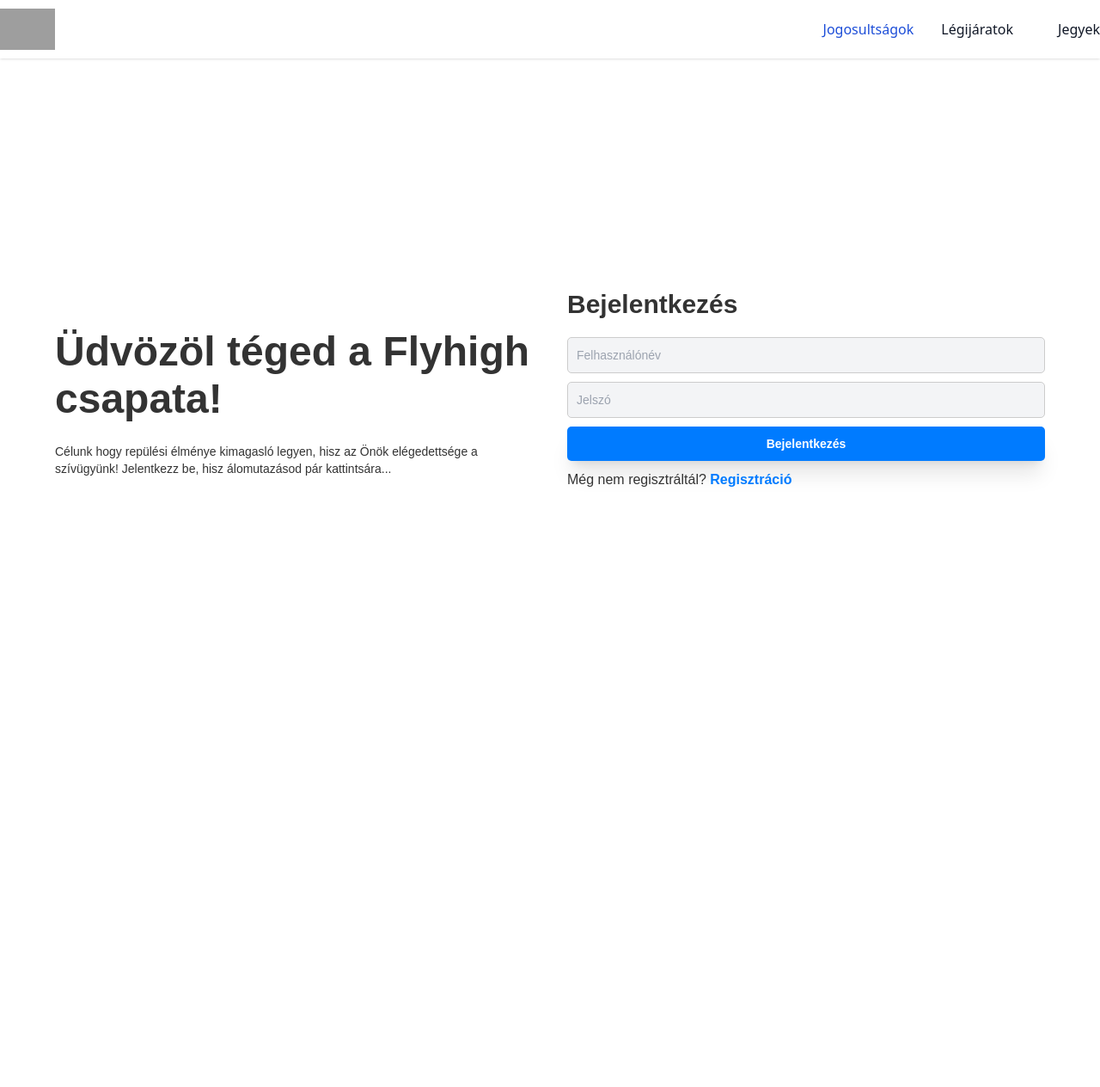
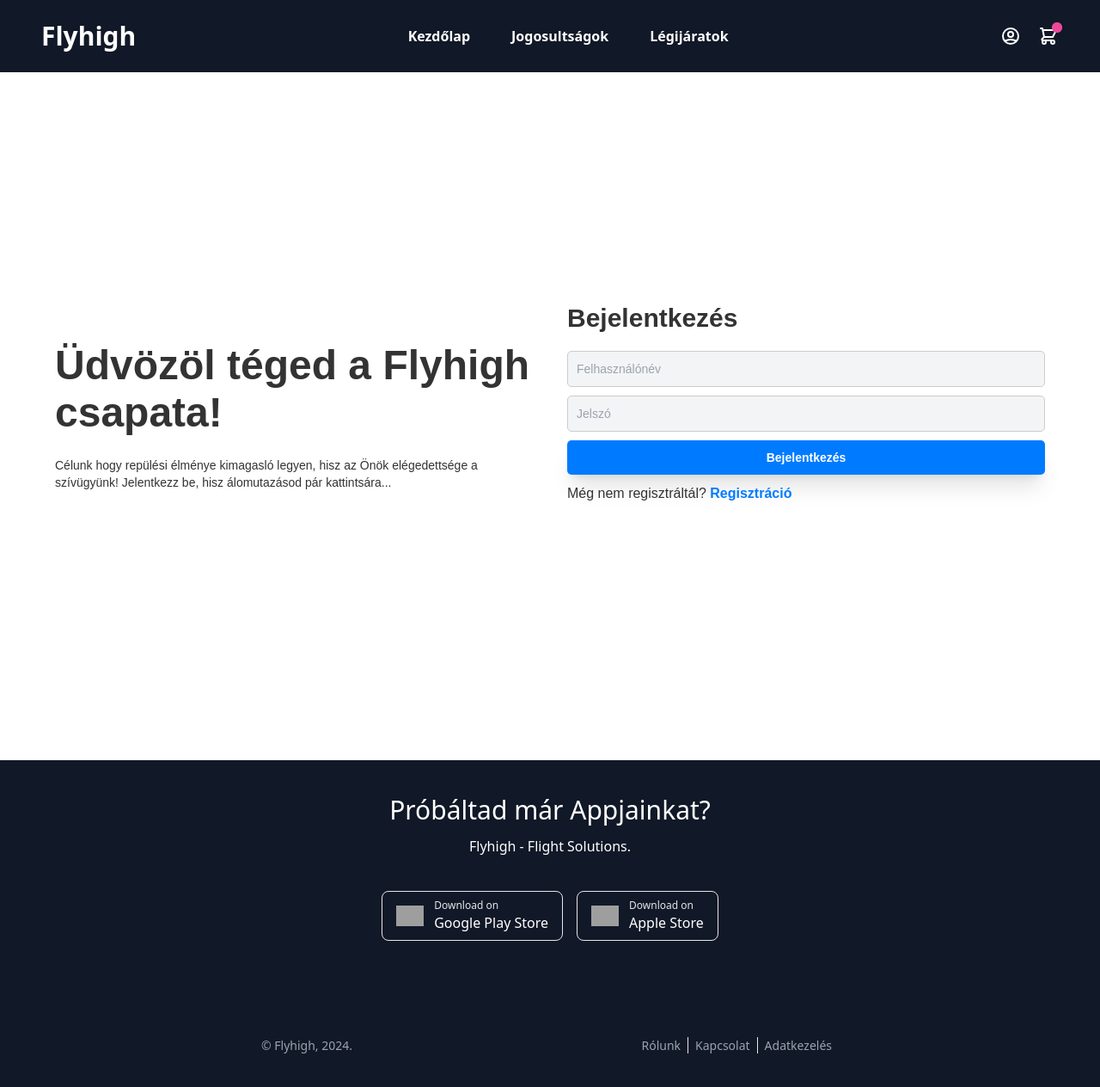
Before and after one commit to szt2mulben/FlyHigh, a Vue app in the folder Frontend/flyhigh-web-beta1.0/: page /loginregister in a window 1280 px wide. Shown: the whole page at 86% size. Before the commit the page ends 868 px from the top, so only its background shows below. Built offline with nearby package versions, Linux system fonts and the light colour scheme; grey boxes are pictures that could not be loaded; the HTML template or start-up script is replaced by a standard one.

Commit message:
Frontend - Navbar, Footer

```diff
--- a/Frontend/flyhigh-web-beta1.0/src/App.vue
+++ b/Frontend/flyhigh-web-beta1.0/src/App.vue
@@ -14,15 +14,10 @@
 
 
 <template>
-  <nav>
-  <div v-if="isLoggedIn">
+  <div v-if="isLoggedIn" class="bg-gray-800">
     <div style="float: right;">
   <div class="dropdown" v-if="payload && user">
-    <span class="dropdown-toggle">Bejelentkezve <b>{{ user }}</b> néven.</span>
-    <div class="dropdown-menu" style="right: 0;">
-      <span @click="logout()" style="margin: 20px;">Kijelentkezés</span>
-      <RouterLink to="/sajatadatok">Saját adatok</RouterLink>
-    </div>
+    <span class="dropdown-toggle text-white">Bejelentkezve <b>{{ user }}</b> néven.</span>
   </div>
   <div class="dropdown" v-else>
     <span class="dropdown-toggle">Bejelentkezés</span>
@@ -36,25 +31,18 @@
     <div class="dropdown">
     </div>
   </div>
-  </nav>
 
-  <nav class="bg-white border-gray-200 shadow ">
-  <div class="max-w-screen-2xl py-2.5 flex flex-wrap items-center justify-between mx-auto">
-    <a href="/jegyadatok" class="flex items-center space-x-3 rtl:space-x-reverse">
-        <img src="https://cdn.discordapp.com/attachments/919994217584013343/1225201951650877460/flyhigh_color_logo.png?ex=6620453c&is=660dd03c&hm=0bb848317b5ac2c41dc4b601aa48a87413b42b5f05e23ba15aa0b3e482723526&" class="h-12" alt="Flyhigh Logo" />
-    </a>
-    <button data-collapse-toggle="navbar-default" type="button" class="inline-flex items-center p-2 w-10 h-10 justify-center text-sm text-gray-500 rounded-lg md:hidden hover:bg-gray-100 focus:outline-none focus:ring-2 focus:ring-gray-200 dark:text-gray-400 dark:hover:bg-gray-700 dark:focus:ring-gray-600" aria-controls="navbar-default" aria-expanded="false">
-        <svg class="w-5 h-5" aria-hidden="true" xmlns="http://www.w3.org/2000/svg" fill="none" viewBox="0 0 17 14">
-            <path stroke="currentColor" stroke-linecap="round" stroke-linejoin="round" stroke-width="2" d="M1 1h15M1 7h15M1 13h15"/>
-        </svg>
-    </button>
-    <div class="hidden w-full md:block md:w-auto" id="navbar-default">
-      <ul class="font-medium flex flex-col p-4 md:p-0 mt-4 border rounded-lg  md:flex-row md:space-x-8 rtl:space-x-reverse md:mt-0 md:border-0">
-        <li>
-          <a href="#" class="block py-2 px-3 text-white bg-blue-700 rounded md:bg-transparent md:text-blue-700 md:p-0 dark:text-white md:dark:text-blue-500" aria-current="page"><RouterLink to="/felhasznaloiadatok">Jogosultságok</RouterLink></a>
-        </li>
-        <li>
-          <a href="#" class="block py-2 px-3 text-gray-900 rounded hover:bg-gray-100 md:hover:bg-transparent md:border-0 md:hover:text-blue-700 md:p-0 dark:text-white md:dark:hover:text-blue-500 dark:hover:bg-gray-700 dark:hover:text-white md:dark:hover:bg-transparent">    <div class="dropdown">
+  <section class="relative mx-auto">
+    <nav class="flex justify-between bg-gray-900 text-white w-screen">
+      <div class="px-5 xl:px-12 py-6 flex w-full items-center">
+        <a class="text-3xl font-bold font-heading" href="/jegyadatok">
+          <!-- <img class="h-9" src="logo.png" alt="logo"> -->
+          Flyhigh
+        </a>
+        <ul class="hidden md:flex px-4 mx-auto font-semibold font-heading space-x-12">
+          <li><a class="hover:text-gray-200" href="#"><RouterLink to="/jegyadatok">Kezdőlap</RouterLink></a></li>
+          <li><a class="hover:text-gray-200" href="#"><RouterLink to="/felhasznaloiadatok">Jogosultságok</RouterLink></a></li>
+          <li><a class="hover:text-gray-200" href="#"><div class="dropdown">
       <span class="dropdown-toggle">Légijáratok</span>
       <div class="dropdown-menu">
         <RouterLink to="/ujgep">Új GépAdatok</RouterLink>
@@ -62,18 +50,83 @@
         <RouterLink to="">Repülőtér</RouterLink>
         <RouterLink to="">Repülőtársaság</RouterLink>
       </div>
-    </div></a>
-        </li>
-        <li>
-          <a href="#" class="block py-2 px-3 text-gray-900 rounded hover:bg-gray-100 md:hover:bg-transparent md:border-0 md:hover:text-blue-700 md:p-0 dark:text-white md:dark:hover:text-blue-500 dark:hover:bg-gray-700 dark:hover:text-white md:dark:hover:bg-transparent"><RouterLink to="/jegyadatok">Jegyek</RouterLink></a>
-        </li>
+    </div></a></li>
+        </ul>
+        <div class="hidden xl:flex items-center space-x-5 items-center">
+          <a class="dropdown flex items-center hover:text-gray-200" href="#">
+              <svg xmlns="http://www.w3.org/2000/svg" class="h-6 w-6 dropdown-toggle hover:text-gray-200" fill="none" viewBox="0 0 24 24" stroke="currentColor">
+                <path stroke-linecap="round" stroke-linejoin="round" stroke-width="2" d="M5.121 17.804A13.937 13.937 0 0112 16c2.5 0 4.847.655 6.879 1.804M15 10a3 3 0 11-6 0 3 3 0 016 0zm6 2a9 9 0 11-18 0 9 9 0 0118 0z" />
+              </svg>
+      <div class="dropdown-menu">
+        <span class="text-black" @click="logout()" style="margin: 20px;">Kijelentkezés</span>
+      <RouterLink to="/sajatadatok">Saját adatok</RouterLink></div>
+          </a>
 
-      </ul>
-    </div>
-  </div>
-</nav>
+          <a class="flex items-center hover:text-gray-200" href="#">
+              <svg xmlns="http://www.w3.org/2000/svg" class="h-6 w-6" fill="none" viewBox="0 0 24 24" stroke="currentColor">
+                  <path stroke-linecap="round" stroke-linejoin="round" stroke-width="2" d="M3 3h2l.4 2M7 13h10l4-8H5.4M7 13L5.4 5M7 13l-2.293 2.293c-.63.63-.184 1.707.707 1.707H17m0 0a2 2 0 100 4 2 2 0 000-4zm-8 2a2 2 0 11-4 0 2 2 0 014 0z" />
+              </svg>
+            <span class="flex absolute -mt-5 ml-4">
+              <span class="animate-ping absolute inline-flex h-3 w-3 rounded-full bg-pink-400 opacity-75"></span>
+                <span class="relative inline-flex rounded-full h-3 w-3 bg-pink-500">
+                </span>
+              </span>
+          </a>
+        </div>
+      </div>
+      <a class="xl:hidden flex mr-6 items-center" href="#">
+        <svg xmlns="http://www.w3.org/2000/svg" class="h-6 w-6 hover:text-gray-200" fill="none" viewBox="0 0 24 24" stroke="currentColor">
+          <path stroke-linecap="round" stroke-linejoin="round" stroke-width="2" d="M3 3h2l.4 2M7 13h10l4-8H5.4M7 13L5.4 5M7 13l-2.293 2.293c-.63.63-.184 1.707.707 1.707H17m0 0a2 2 0 100 4 2 2 0 000-4zm-8 2a2 2 0 11-4 0 2 2 0 014 0z" />
+        </svg>
+        <span class="flex absolute -mt-5 ml-4">
+          <span class="animate-ping absolute inline-flex h-3 w-3 rounded-full bg-pink-400 opacity-75"></span>
+          <span class="relative inline-flex rounded-full h-3 w-3 bg-pink-500">
+          </span>
+        </span>
+      </a>
+      <a class="navbar-burger self-center mr-12 xl:hidden" href="#">
+          <svg xmlns="http://www.w3.org/2000/svg" class="h-6 w-6 hover:text-gray-200" fill="none" viewBox="0 0 24 24" stroke="currentColor">
+              <path stroke-linecap="round" stroke-linejoin="round" stroke-width="2" d="M4 6h16M4 12h16M4 18h16" />
+          </svg>
+      </a>
+    </nav>
+  </section>
+
 
   <RouterView />
+
+  <div class=" bg-gray-900">
+    <div class="max-w-2xl mx-auto text-white py-10">
+        <div class="text-center">
+            <h3 class="text-3xl mb-3"> Próbáltad már Appjainkat? </h3>
+            <p> Flyhigh - Flight Solutions. </p>
+            <div class="flex justify-center my-10">
+                <div class="flex items-center border w-auto rounded-lg px-4 py-2 w-52 mx-2">
+                    <img src="https://cdn-icons-png.flaticon.com/512/888/888857.png" class="w-7 md:w-8">
+                    <div class="text-left ml-3">
+                        <p class='text-xs text-gray-200'>Download on </p>
+                        <p class="text-sm md:text-base"> Google Play Store </p>
+                    </div>
+                </div>
+                <div class="flex items-center border w-auto rounded-lg px-4 py-2 w-44 mx-2">
+                    <img src="https://cdn-icons-png.flaticon.com/512/888/888841.png" class="w-7 md:w-8">
+                    <div class="text-left ml-3">
+                        <p class='text-xs text-gray-200'>Download on </p>
+                        <p class="text-sm md:text-base"> Apple Store </p>
+                    </div>
+                </div>
+            </div>
+        </div>
+        <div class="mt-28 flex flex-col md:flex-row md:justify-between items-center text-sm text-gray-400">
+            <p class="order-2 md:order-1 mt-8 md:mt-0"> &copy; Flyhigh, 2024. </p>
+            <div class="order-1 md:order-2">
+                <span class="px-2">Rólunk</span>
+                <span class="px-2 border-l">Kapcsolat</span>
+                <span class="px-2 border-l">Adatkezelés</span>
+            </div>
+        </div>
+    </div>
+</div>
 </template>
 
 <style scoped>
@@ -84,7 +137,6 @@
 
 .dropdown-toggle {
   cursor: pointer;
-  margin-right: 20px;
 }
 
 .dropdown-menu {
```
Also changed, not shown: 1 other file (tests, documents, lock files or other folders).
